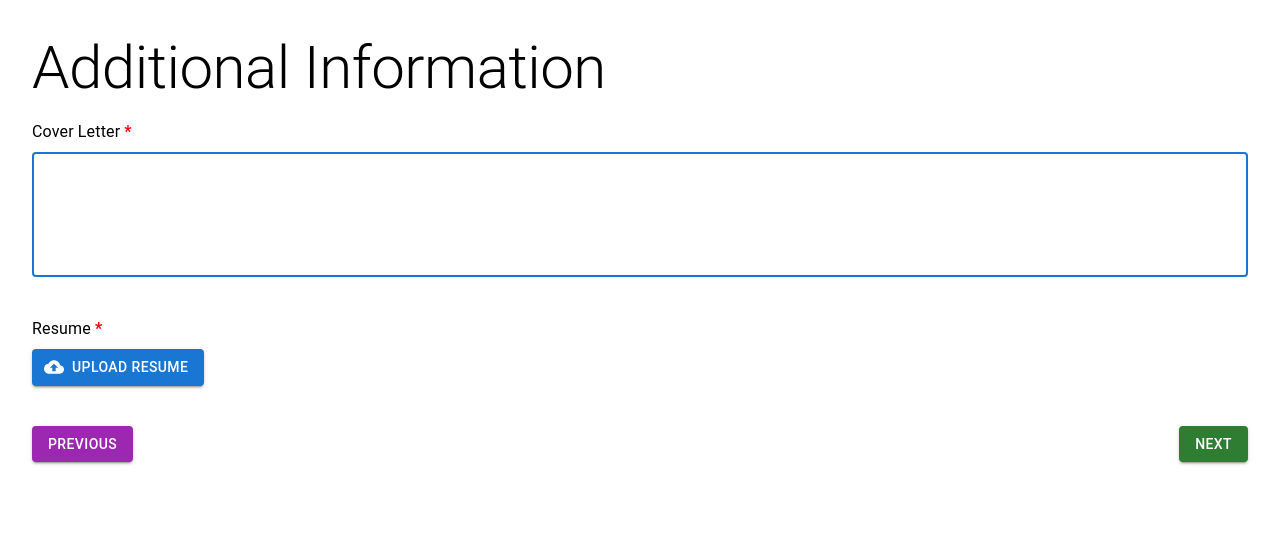
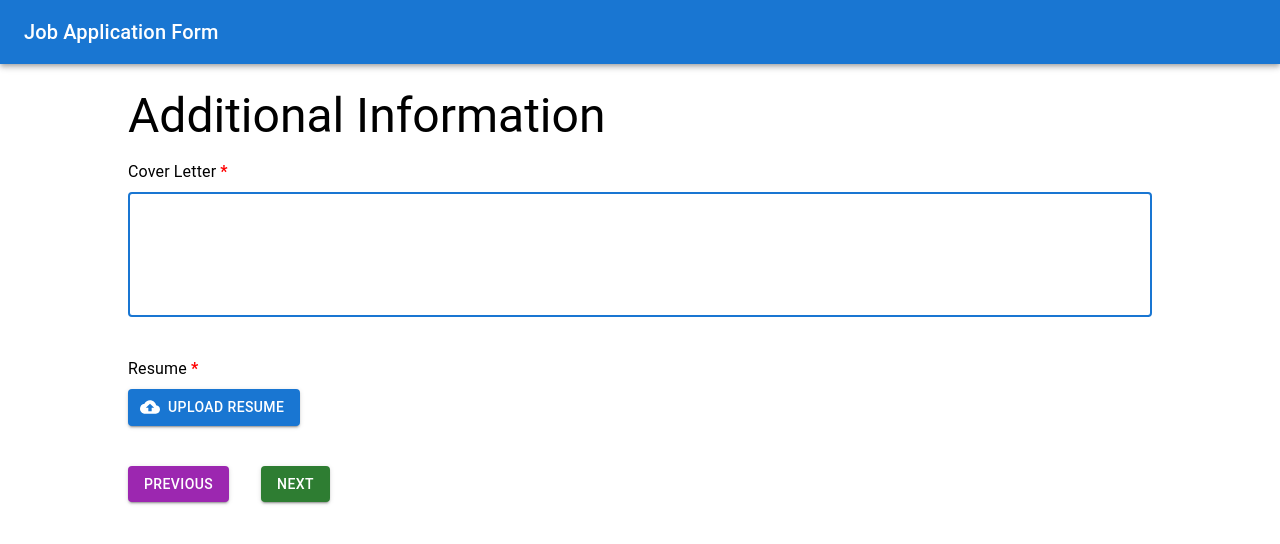
Before and after one commit to Balugayake/job-application-form, a React (Create React App) app: page /step5 in a window 1280 px wide. Shown: the top 544 px of the page. Built offline with nearby package versions, Linux system fonts and the light colour scheme.

Commit message:
fix:Fix the css for all component

```diff
--- a/package.json
+++ b/package.json
@@ -17,6 +17,7 @@
     "@types/react-dom": "^18.3.0",
     "react": "^18.3.1",
     "react-dom": "^18.3.1",
+    "react-hot-toast": "^2.4.1",
     "react-redux": "^9.1.2",
     "react-router-dom": "^6.24.0",
     "react-scripts": "5.0.1",
--- a/src/App.css
+++ b/src/App.css
@@ -27,5 +27,5 @@
   }
 }
 .app-container{
-  padding: 2rem;
+  padding:0rem 0 1rem 0;
 }
--- a/src/App.tsx
+++ b/src/App.tsx
@@ -1,6 +1,6 @@
 import React, { useState } from 'react';
 import './App.css';
-import { Routes, Route, useNavigate } from 'react-router-dom';
+import { Routes, Route, useNavigate, Navigate } from 'react-router-dom';
 import PersonalInfoForm from './component/PersonalInfoForm';
 import { nextTick } from 'process';
 import EducationForm from './component/EducationForm';
@@ -8,10 +8,15 @@ import WorkExperienceForm from './component/WorkExperienceForm';
 import SkillsForm from "./component/SkillForm"
 import AdditionalInfoForm from './component/AdditionalInfoForm';
 import ReviewForm from './component/ReviewForm';
+import toast, { Toaster } from 'react-hot-toast';
+import { useDispatch, useSelector } from 'react-redux';
+import {resetForm} from "./features/form/form.slice"
+import Navbar from './component/Navbar';
 
 function App() {
   const [step, setStep] = useState(1);
   const navigate = useNavigate();
+  const dispatch = useDispatch();
 
   const nextStep = () => {
     setStep(step + 1);
@@ -24,17 +29,30 @@ function App() {
   };
 
   const handleSubmit = () => {
-    alert('Application Submitted!');
+    console.log('Form submitted');
+    toast.success('Application Submitted!');
+
+
+    dispatch(resetForm())
+    setTimeout(() => {
+      navigate('/');
+    }, 2000);
   };
   return (
     <div className='app-container'>
+       <Navbar />
+       <Toaster
+          position="top-center"
+        />
       <Routes>
+        <Route path="/" element={<Navigate to="/step1" />} />
         <Route path="/step1" element={<PersonalInfoForm nextStep={nextStep}/>} />
         <Route path="/step2" element={<EducationForm nextStep={nextStep} prevStep={prevStep}/>} />
         <Route path="/step3" element={<WorkExperienceForm nextStep={nextStep} prevStep={prevStep} />} />
         <Route path="/step4" element={<SkillsForm nextStep={nextStep} prevStep={prevStep} />} />
         <Route path="/step5" element={<AdditionalInfoForm nextStep={nextStep} prevStep={prevStep} />} />
         <Route path="/step6" element={<ReviewForm prevStep={prevStep} handleSubmit={handleSubmit} />} />
+
       </Routes>
     </div>
   );
--- a/src/component/AdditionalInfoForm.tsx
+++ b/src/component/AdditionalInfoForm.tsx
@@ -1,10 +1,10 @@
-import React, { useState } from 'react';
-import { useDispatch, useSelector } from 'react-redux';
-import { Box, Button, TextField, Typography } from '@mui/material';
-import CloudUploadIcon from '@mui/icons-material/CloudUpload';
-import { updateAdditionalInfo } from '../features/form/form.slice';
-import { RootState } from '../store';
-import { useNavigate } from 'react-router-dom';
+import React, { useState } from "react";
+import { useDispatch, useSelector } from "react-redux";
+import { Box, Button, TextField, Typography } from "@mui/material";
+import CloudUploadIcon from "@mui/icons-material/CloudUpload";
+import { updateAdditionalInfo } from "../features/form/form.slice";
+import { RootState } from "../store";
+import { useNavigate } from "react-router-dom";
 
 interface Props {
   nextStep: () => void;
@@ -13,9 +13,11 @@ interface Props {
 
 const AdditionalInfoForm: React.FC<Props> = ({ nextStep, prevStep }) => {
   const dispatch = useDispatch();
-    const navigate=useNavigate();
-    const additionalInfo = useSelector((state: RootState) => state.form.additionalInfo);
-    const [errors,setErrors]=useState("")
+  const navigate = useNavigate();
+  const additionalInfo = useSelector(
+    (state: RootState) => state.form.additionalInfo
+  );
+  const [errors, setErrors] = useState("");
 
   const handleChange = (e: React.ChangeEvent<HTMLInputElement>) => {
     const { name, value } = e.target;
@@ -30,12 +32,12 @@ const AdditionalInfoForm: React.FC<Props> = ({ nextStep, prevStep }) => {
   };
 
   const validateField = (value: string) => {
-        let error = '';
+    let error = "";
     if (!value) {
-          error = 'Required';
+      error = "Required";
     }
     setErrors(error);
-        return error === '';
+    return error === "";
   };
 
   const handleBlur = (event: React.FocusEvent<HTMLInputElement>) => {
@@ -44,14 +46,21 @@ const AdditionalInfoForm: React.FC<Props> = ({ nextStep, prevStep }) => {
 
   const handleSubmit = (e: React.FormEvent<HTMLFormElement>) => {
     e.preventDefault();
-        dispatch(updateAdditionalInfo({ ...additionalInfo}));
+    dispatch(updateAdditionalInfo({ ...additionalInfo }));
     // navigate('/step6')
   };
   return (
-        <Box component="form" onSubmit={handleSubmit} className="container mt-5" sx={{ display: 'flex', flexDirection: 'column', gap: 2 }}>
-            <Typography variant="h2">Additional Information</Typography>
+    <Box
+      component="form"
+      onSubmit={handleSubmit}
+      className="container mt-5"
+      sx={{ display: 'flex', flexDirection: 'column', justifyContent: 'center', gap: 2, mt: 3, mx: "auto", maxWidth: "80%"}}
+    >
+      <Typography variant="h3">Additional Information</Typography>
       <Box sx={{ marginBottom: 3 }}>
-                <Typography variant="body1" sx={{ marginBottom: 1 }}>Cover Letter <b style={{ color: 'red' }}>*</b></Typography>
+        <Typography variant="body1" sx={{ marginBottom: 1 }}>
+          Cover Letter <b style={{ color: "red" }}>*</b>
+        </Typography>
         <TextField
           name="coverLetter"
           multiline
@@ -69,15 +78,24 @@ const AdditionalInfoForm: React.FC<Props> = ({ nextStep, prevStep }) => {
         />
       </Box>
       <Box sx={{ marginBottom: 3 }}>
-                <Typography variant="body1" sx={{ marginBottom: 1 }}>Resume <b style={{ color: 'red' }}>*</b> </Typography>
-                <label htmlFor="resume-upload" style={{ display: 'flex', alignItems: 'center', gap: '10px', cursor: 'pointer' }}>
+        <Typography variant="body1" sx={{ marginBottom: 1 }}>
+          Resume <b style={{ color: "red" }}>*</b>{" "}
+        </Typography>
+        <label
+          htmlFor="resume-upload"
+          style={{
+            display: "flex",
+            alignItems: "center",
+            gap: "10px",
+            cursor: "pointer",
+          }}
+        >
           <input
             id="resume-upload"
             type="file"
             name="resume"
             onChange={handleFileChange}
-                        style={{ display: 'none' }}
-                        required
+            style={{ display: "none" }}
           />
           <Button
             variant="contained"
@@ -87,15 +105,22 @@ const AdditionalInfoForm: React.FC<Props> = ({ nextStep, prevStep }) => {
             Upload Resume
           </Button>
           {additionalInfo.resume && (
-                        <Typography variant="body1">{additionalInfo.resume?.name}</Typography>
+            <Typography variant="body1">
+              {additionalInfo.resume?.name}
+            </Typography>
           )}
         </label>
       </Box>
-            <Box sx={{ display: 'flex', justifyContent: 'space-between' }}>
+      <Box sx={{ display: "flex" ,gap: 4 }}>
         <Button variant="contained" color="secondary" onClick={prevStep}>
           Previous
         </Button>
-                <Button type="submit" variant="contained" color="success" onClick={nextStep}>
+        <Button
+          type="submit"
+          variant="contained"
+          color="success"
+          onClick={nextStep}
+        >
           Next
         </Button>
       </Box>
--- /dev/null
+++ b/src/component/Navbar.tsx
@@ -0,0 +1,22 @@
+
+import React from 'react';
+import AppBar from '@mui/material/AppBar';
+import Toolbar from '@mui/material/Toolbar';
+import Typography from '@mui/material/Typography';
+import Box from '@mui/material/Box';
+
+const Navbar: React.FC = () => {
+  return (
+    <AppBar position="static" sx={{ bgcolor: '#1976d2' }}>
+      <Toolbar>
+        <Box sx={{ flexGrow: 1, color: 'white' }}>
+          <Typography variant="h6">
+            Job Application Form
+          </Typography>
+        </Box>
+      </Toolbar>
+    </AppBar>
+  );
+};
+
+export default Navbar;
--- a/src/component/ReviewForm.tsx
+++ b/src/component/ReviewForm.tsx
@@ -27,7 +27,7 @@ const ReviewForm: React.FC<Props> = ({ handleSubmit, prevStep }) => {
   } = formState;
 console.log(education)
   return (
-    <Box sx={{ p: 4 }}>
+    <Box sx={{ p: 4,mx:"auto",maxWidth:"80%" }}>
       <Typography variant="h2" gutterBottom>
         Review Your Application
       </Typography>
@@ -115,12 +115,12 @@ console.log(education)
       </Paper>
       <Grid container spacing={2}>
         <Grid item>
-          <Button variant="contained" color="secondary" onClick={prevStep}>
+          <Button variant="contained" color="primary" onClick={prevStep}>
             Previous
           </Button>
         </Grid>
         <Grid item>
-          <Button variant="contained" color="primary" onClick={handleSubmit}>
+          <Button variant="contained" color="success" onClick={handleSubmit}>
             Submit Application
           </Button>
         </Grid>
--- a/src/component/SkillForm.tsx
+++ b/src/component/SkillForm.tsx
@@ -48,7 +48,7 @@ const SkillForm: React.FC<Props> = ({ nextStep, prevStep }) => {
 
   const handleSubmit = (e: React.FormEvent<HTMLFormElement>) => {
     e.preventDefault();
-    if(!errors)
+
     dispatch(updateSkills(values));
     nextStep();
   };
@@ -59,8 +59,9 @@ const SkillForm: React.FC<Props> = ({ nextStep, prevStep }) => {
       onSubmit={handleSubmit}
       noValidate
       autoComplete="off"
-      sx={{ display: 'flex', flexDirection: 'column', gap: 2, mt: 3 }}
+      sx={{ display: 'flex', flexDirection: 'column', justifyContent: 'center', gap: 2, mt: 2, mx: "auto", maxWidth: "80%"}}
     >
+      <h2>Skills And Certifications</h2>
       <TextField
         label="Technical Skills *"
         variant="outlined"
@@ -80,11 +81,11 @@ const SkillForm: React.FC<Props> = ({ nextStep, prevStep }) => {
         value={values.certifications}
         onChange={handleChange('certifications')}
       />
-      <Box sx={{ display: 'flex', justifyContent: 'space-between', mt: 2 }}>
+      <Box sx={{ display: 'flex', gap: '10px' }}>
         <Button variant="contained" color="secondary" onClick={prevStep}>
           Previous
         </Button>
-        <Button type="submit" variant="contained" color="primary">
+        <Button type="submit" variant="contained" color="primary" disabled={!!errors ?? true} >
           Next
         </Button>
       </Box>
--- a/src/features/form/form.slice.ts
+++ b/src/features/form/form.slice.ts
@@ -34,6 +34,9 @@ const formSlice = createSlice({
     updateAdditionalInfo: (state, action: PayloadAction<AdditionalInfo>) => {
       state.additionalInfo = action.payload;
     },
+    resetForm(state) {
+      Object.assign(state, initialState);
+    },
   },
 });
 
@@ -43,6 +46,7 @@ export const {
   updateWorkExperience,
   updateSkills,
   updateAdditionalInfo,
+  resetForm,
 } = formSlice.actions;
 
 export default formSlice.reducer;
```
Also changed, not shown: src/component/EducationForm.tsx (+14 -3 lines), src/component/PersonalInfoForm.tsx (+7 -1 lines), src/component/WorkExperienceForm.tsx (+45 -30 lines), 1 other file (tests, documents, lock files or other folders). Lines whose indentation alone changed are shown as unchanged.
